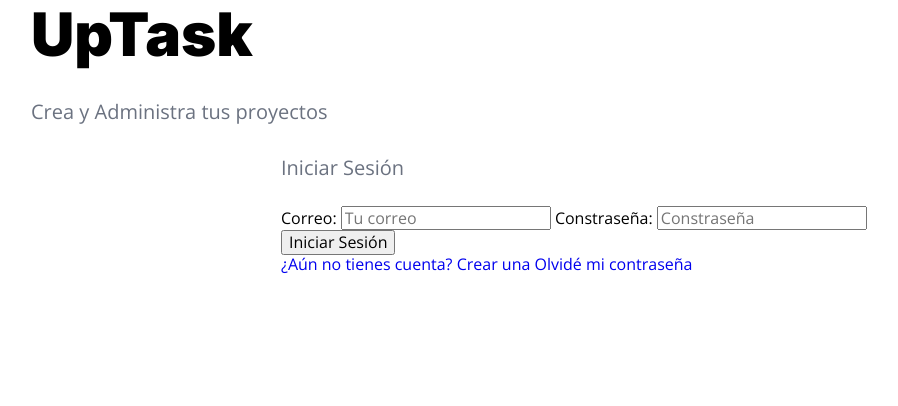
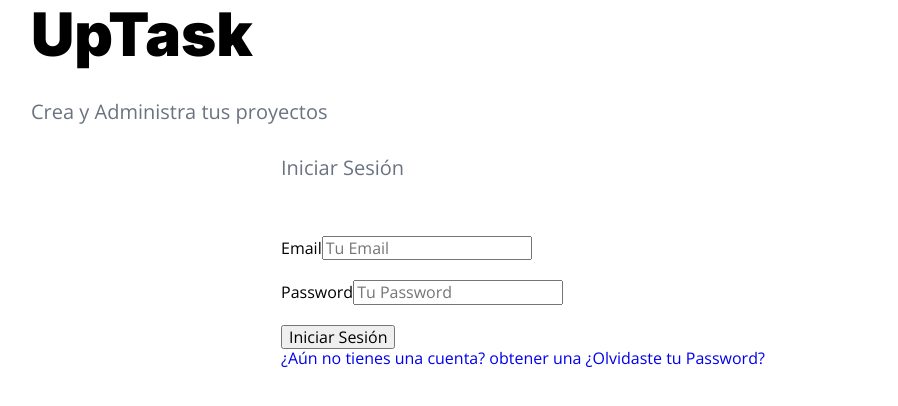
Before and after one commit to EDUARDOCD18/UpTask_MVC, a PHP site: template views/auth/login.php in a window 1280 px wide. Shown: the top 406 px of the page, without its empty margins (9-907 px from the left). Run offline with PHP 8.4, Linux system fonts and the light colour scheme; the template is opened without the code that fills it, so the values that code supplies are empty; style sheets or scripts are compiled from the project's sources.

Commit message:
562. Aplicando CSS al Formulario de Login

```diff
--- a/package.json
+++ b/package.json
@@ -11,6 +11,7 @@
   "license": "ISC",
   "devDependencies": {
     "gulp": "^5.0.0",
+    "gulp-plumber": "^1.2.1",
     "gulp-sass": "^5.1.0",
     "gulp-terser": "^2.1.0",
     "sass": "^1.75.0"
--- a/src/scss/app.scss
+++ b/src/scss/app.scss
@@ -1 +1,2 @@
 @use 'base';
+@use 'componentes';
--- a/src/scss/base/_tipografia.scss
+++ b/src/scss/base/_tipografia.scss
@@ -1,21 +1,39 @@
-@use 'variables' as v;
+@use "variables" as v;
 
-h1, h2, h3 {
+h1,
+h2,
+h3 {
   font-family: v.$fuente_headings;
-    margin: 0 0 calc(v.$separacion / 2) 0 ;
+  margin: 0 0 calc(v.$separacion / 2) 0;
   font-weight: 900;
 }
+
 h1 {
   font-size: 6rem;
 }
+
 h2 {
   font-size: 5rem;
 }
+
 h3 {
   font-size: 4rem;
 }
+
 p {
   font-size: 2rem;
   color: v.$gris;
   line-height: 1.8;
 }
+
+.descripcion-pagina {
+  text-align: center;
+}
+
+.tagline {
+  font-family: v.$fuente_headings;
+  font-weight: 900;
+  color: v.$negro;
+  font-size: 3rem;
+  text-align: center;
+}
--- /dev/null
+++ b/src/scss/componentes/_formulario.scss
@@ -0,0 +1,23 @@
+@use "base/variables" as v;
+@use "base/mixins" as m;
+
+.formulario {
+  margin-top: 5rem;
+
+  .campo {
+    display: flex;
+    align-items: center;
+    margin-bottom: 2rem;
+
+    label {
+        flex: 0 0 10rem;
+    }
+
+    input {
+        flex: 1;
+        padding: 1rem;
+        border: none;
+        background-color: lighten(v.$gris, 40%);
+    }
+  }
+}
--- /dev/null
+++ b/src/scss/componentes/index.scss
@@ -0,0 +1 @@
+@forward "formulario";
--- a/views/auth/login.php
+++ b/views/auth/login.php
@@ -1,31 +1,29 @@
 <div class="contenedor">
     <h1>UpTask</h1>
-    <p>Crea y Administra tus proyectos</p>
+    <p class="tagline">Crea y Administra tus proyectos</p>
 
-    <!-- Conetenedor para el apartado de inicio de sesión -->
     <div class="contenedor-sm">
         <p class="descripcion-pagina">Iniciar Sesión</p>
 
-        <!-- Formulario para el inicio de la sesión -->
-        <form action="/" class="formulario" method="POST">
+        <form class="formulario" method="POST" action="/" novalidate>
             <div class="campo">
-                <!-- Solicitar correo -->
-                <label for="email">Correo:</label>
-                <input type="email" name="email" id="email" placeholder="Tu correo" required>
+                <label for="email">Email</label>
+                <input type="email" id="email" placeholder="Tu Email" name="email" />
+            </div>
 
-                <!-- Solicitar contrseña -->
-                <label for="password">Constraseña:</label>
-                <input type="password" name="password" id="password" placeholder="Constraseña" required>
-            </div> <!-- fin .campo -->
+            <div class="campo">
+                <label for="password">Password</label>
+                <input type="password" id="password" placeholder="Tu Password" name="password" />
+            </div>
 
-            <!-- Enviar formulario -->
-            <input type="submit" value="Iniciar Sesión" class="boton">
-
-        </form> <!-- fin .formulario -->
+            <input type="submit" class="boton" value="Iniciar Sesión">
+        </form>
 
         <div class="acciones">
-            <a href="/crear">¿Aún no tienes cuenta? Crear una</a>
-            <a href="/olvide">Olvidé mi contraseña</a>
-        </div> <!-- fin .acciones -->
-    </div> <!-- fin .contenedor-sm -->
+            <a href="/crear">¿Aún no tienes una cuenta? obtener una</a>
+            <a href="/olvide">¿Olvidaste tu Password?</a>
+        </div>
+    </div>
+    <!--.contenedor-sm -->
+
 </div>
```
Also changed, not shown: build/css/app.css (added, +1 -0 lines), gulpfile.js (+23 -23 lines), package-lock.json, 1 other file. Lines whose indentation alone changed are shown as unchanged.
